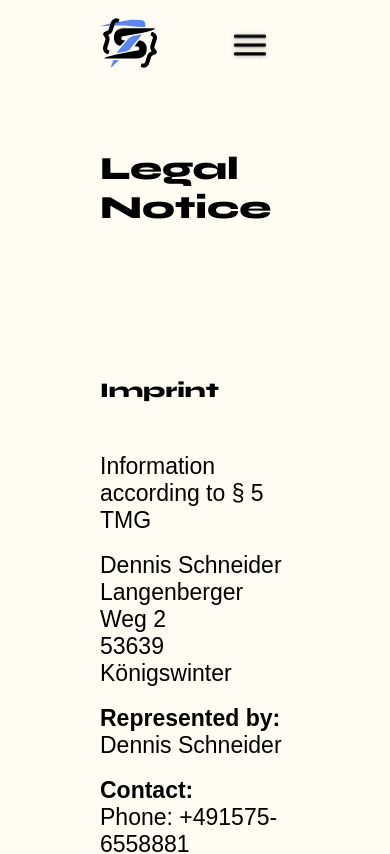
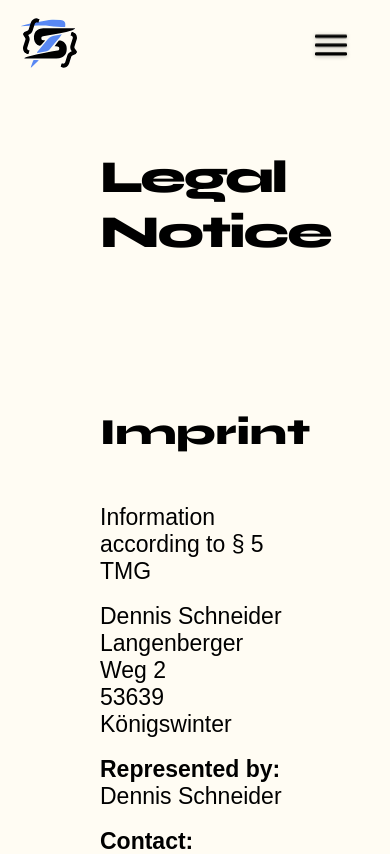
Before and after one commit to Dennis-Schneider/portfolio, an Angular app: page /legal-notice in a window 390 px wide. Shown: the top 854 px of the page. Built offline with nearby package versions, Linux system fonts and the light colour scheme.

Commit message:
responsive fixes

```diff
--- a/src/app/about-me-section/about-me-section.component.scss
+++ b/src/app/about-me-section/about-me-section.component.scss
@@ -1,6 +1,6 @@
 section {
   max-width: 100vw;
-  padding: 100px 100px 200px 100px;
+  padding: 100px clamp(5px, 5vw, 100px) 200px clamp(5px, 5vw, 100px);
 
   .content {
     display: flex;
@@ -9,7 +9,7 @@ section {
     #am-image {
       position: relative;
       img {
-        max-width: 530px;
+        max-width: clamp(250px, 100%, 530px);
       }
       .outline {
         position: absolute;
--- a/src/app/header/header.component.scss
+++ b/src/app/header/header.component.scss
@@ -5,7 +5,7 @@
   left: 0;
   background-color: var(--cream);
   height: var(--menu-height-d);
-  padding: 30px 100px;
+  padding: 30px clamp(5px, 5vw, 100px);
   display: flex;
   align-items: center;
   justify-content: space-between;
--- a/src/app/portfolio-section/portfolio-section.component.scss
+++ b/src/app/portfolio-section/portfolio-section.component.scss
@@ -2,15 +2,15 @@
   display: flex;
   flex-direction: column;
   max-width: 100vw;
-  padding: 50px 100px 0 100px;
+  padding: 50px clamp(5px, 2vw, 100px) 0 clamp(5px, 2vw, 100px);
   gap: 100px;
   .headline {
-    width: 50vw;
     margin: auto;
     padding: 100px 0;
     h2,
     p {
       text-align: center;
+      text-wrap: balance;
     }
   }
   .project {
@@ -44,7 +44,7 @@
     }
     .project-img-container {
       position: relative;
-      width: clamp(500px, 50%, 800px);
+      width: clamp(280px, 50%, 800px);
       .project-img {
         width: 100%;
         aspect-ratio: 4/3;
@@ -72,7 +72,7 @@
       gap: 15px;
       left: -5%;
       opacity: 0;
-      width: clamp(500px, 50%, 800px);
+      width: clamp(280px, 50%, 800px);
       transition: all ease 0.5s;
     }
   }
--- a/src/app/skills-section/skills-section.component.scss
+++ b/src/app/skills-section/skills-section.component.scss
@@ -1,5 +1,5 @@
 section {
-  padding: 100px;
+  padding: 100px clamp(5px, 5vw, 100px);
 }
 .headline-skills {
   margin-bottom: -100px;
@@ -8,7 +8,7 @@ section {
 }
 h2 {
   background-color: var(--cream);
-  padding: 0 25px 50px 25px;
+  padding: 0 3vw 50px 3vw;
 }
 
 .skills-elements {
@@ -16,8 +16,9 @@ h2 {
   flex-wrap: wrap;
   justify-content: center;
   border: solid 4px black;
-  padding: 150px 100px 100px 100px;
-  gap: 50px;
+  padding: clamp(15px, 5vw, 100px);
+  padding-top: clamp(50px, 12vw, 150px);
+  gap: clamp(50px, 10vw, 78px);
 }
 
 .skills-element {
@@ -28,13 +29,14 @@ h2 {
   gap: 15px;
   p {
     text-align: center;
+    font-size: 16px;
   }
 }
 
 .skills-icon {
   display: flex;
   justify-content: center;
-  width: 100px;
+  width: clamp(40px, 15%, 100px);
   filter: brightness(0);
   transition: 1s;
 
--- a/src/app/start-section/start-section.component.scss
+++ b/src/app/start-section/start-section.component.scss
@@ -1,5 +1,5 @@
 section {
-  padding: 150px 100px 0 100px;
+  padding: 150px clamp(5px, 5vw, 100px) 0 clamp(5px, 5vw, 100px);
   height: 100vh;
   display: flex;
   justify-content: space-around;
@@ -8,6 +8,7 @@ section {
   margin: auto;
   overflow-y: hidden;
   .headline {
+    width: 100%;
     display: flex;
     justify-content: center;
     align-items: center;
@@ -16,7 +17,7 @@ section {
     margin: 0 auto;
     .name-line {
       width: 100%;
-      padding: 0 80px;
+      padding: 0 clamp(10px, 10vw, 80px);
       justify-content: space-around;
       align-items: center;
       gap: 15px;
@@ -28,7 +29,7 @@ section {
       p {
         font-family: "Overpass", sans-serif;
         font-weight: 700;
-        font-size: 48px;
+        font-size: clamp(0.75rem, -0.054rem + 4.8vw, 3rem);
         min-width: fit-content;
         color: var(--blue);
       }
--- a/src/styles.scss
+++ b/src/styles.scss
@@ -17,7 +17,8 @@
 
 h1 {
   font-family: "Syne";
-  font-size: clamp(1.625rem, -0.196rem + 9.11vw, 8rem);
+  font-size: clamp(2.25rem, 0.196rem + 10.95vw, 8rem);
+  letter-spacing: -1.5pt;
   font-weight: 800;
   text-align: center;
   line-height: 90%;
@@ -27,7 +28,7 @@ h2 {
   font-family: Syne;
   font-style: normal;
   font-weight: 800;
-  font-size: clamp(1rem, -0.02rem + 5.44vw, 4.875rem);
+  font-size: clamp(2rem, 0.973rem + 5.48vw, 4.875rem);
   padding: 0 0 50px 0;
   &:hover {
     color: var(--blue);
@@ -249,3 +250,24 @@ button {
   background: var(--blue);
   border-radius: 10px;
 }
+
+@media only screen and (max-width: 600px) {
+  .d-none-mobile {
+    display: none;
+  }
+  #aboutme {
+    .content {
+      flex-direction: column;
+    }
+  }
+  #myskills {
+    .headline-skills {
+      margin-bottom: -70px;
+    }
+  }
+  #portfolio {
+    .project {
+      flex-direction: column;
+    }
+  }
+}
```
